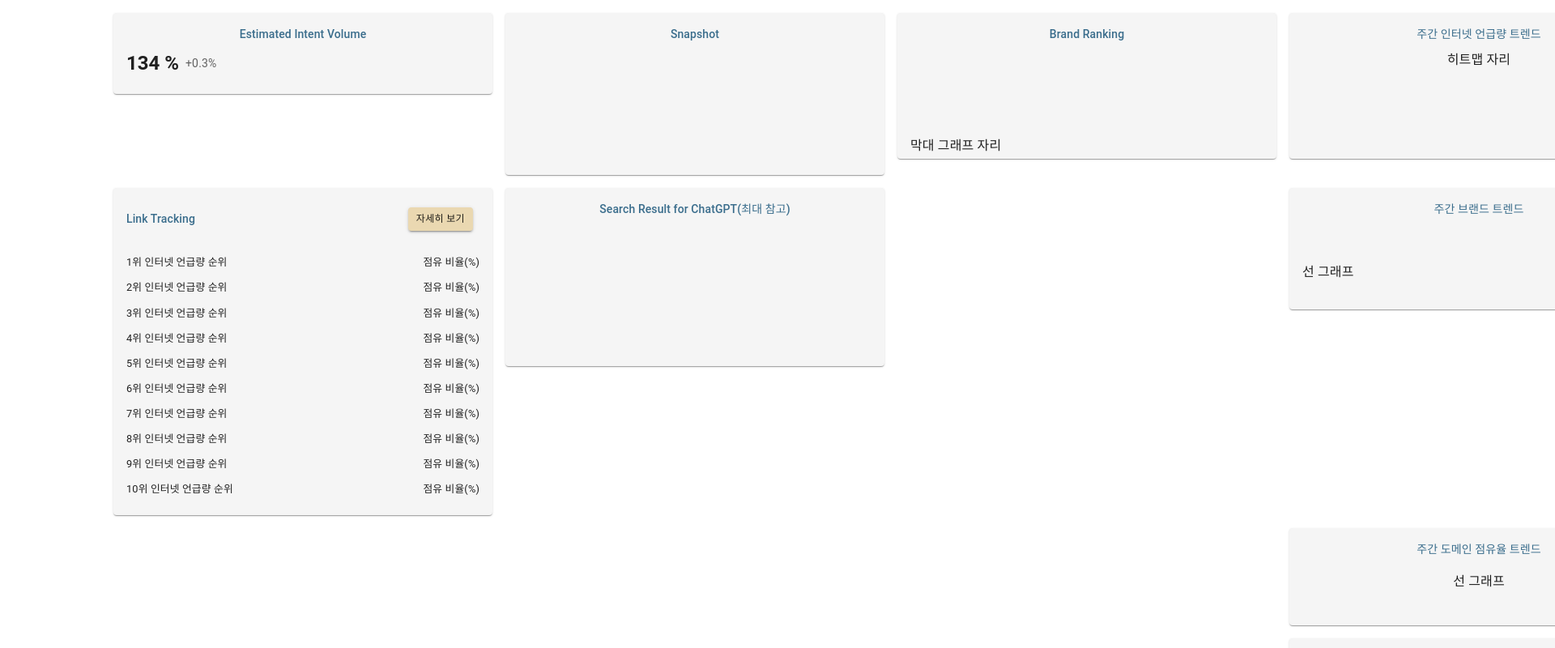
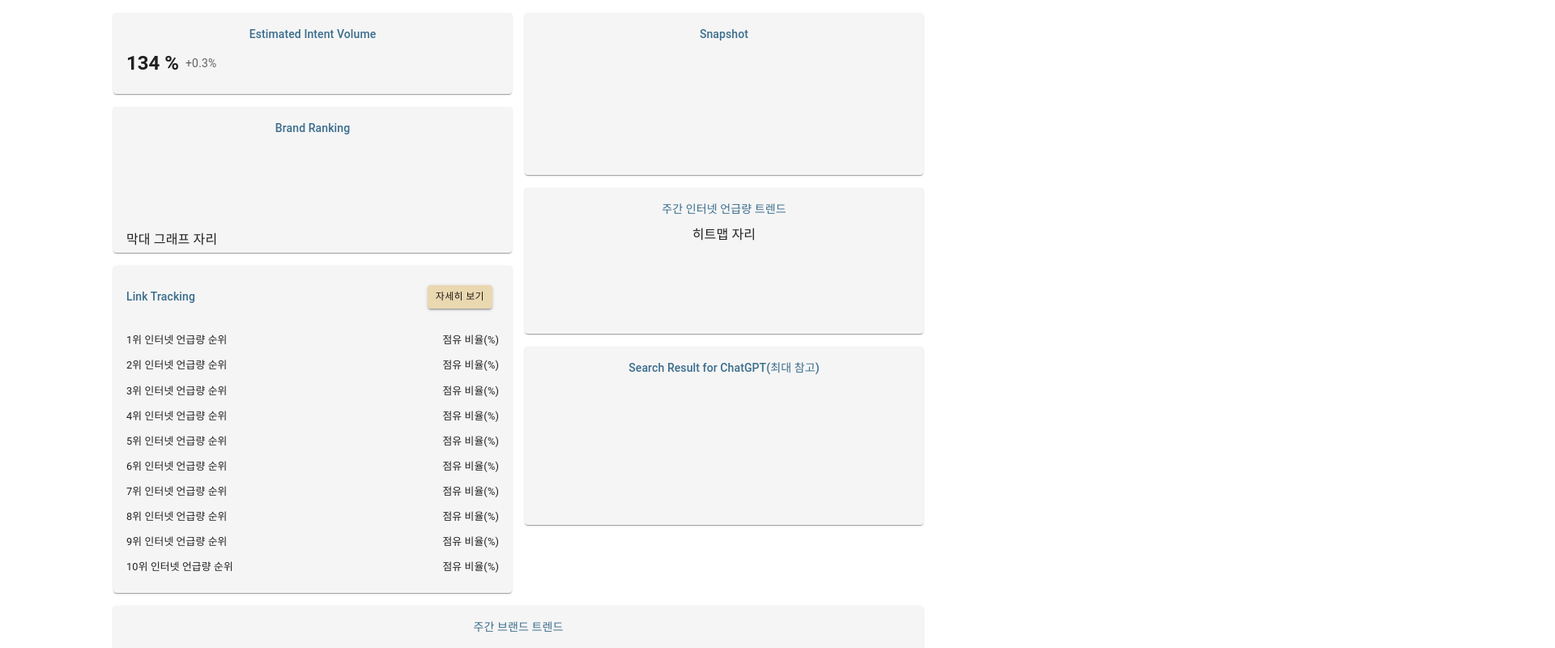
Before and after one commit to sunwook-dev/iOVU, a React (Create React App) app: page /report in a window 1280 px wide. Shown: the part 180-980 px from the top of the page at 81% size, 1920 px wide, since content can reach past the window. Built offline with nearby package versions, Linux system fonts and the light colour scheme.

Commit message:
수정중

```diff
--- a/src/component/report/MentionTracking.jsx
+++ b/src/component/report/MentionTracking.jsx
@@ -11,6 +11,7 @@ const MentionTracking = () => {
       </Typography>
       <Box sx={{ height: "130px", mt: 1 }}>
         히트맵 자리
+        {/* <ApexChart /> */}
         {/* <Grid container sx={{ height: "100%" }}>
           {Array.from({ length: 30 }).map((_, idx) => (
             <Grid item xs={2} key={idx}>
--- a/src/component/report/Snapshot.jsx
+++ b/src/component/report/Snapshot.jsx
@@ -4,7 +4,12 @@ const Snapshot = () => {
   return (
     <Paper
       elevation={1}
-      sx={{ p: 2, minWidth: "468px", height: "200px", bgcolor: "#f5f5f5" }}
+      sx={{
+        p: 2,
+        minWidth: "468px",
+        height: "200px",
+        bgcolor: "#f5f5f5",
+      }}
     >
       <Typography variant="subtitle2" color="secondary">
         Snapshot
--- a/src/pages/Report.jsx
+++ b/src/pages/Report.jsx
@@ -1,4 +1,4 @@
-import { Container, Grid, Box } from "@mui/material";
+import { Container, Box } from "@mui/material";
 import EstimatedVolume from "../component/report/EstimatedVolume";
 import Snapshot from "../component/report/Snapshot";
 import BrandRanking from "../component/report/BrandRanking";
@@ -18,80 +18,74 @@ const Report = () => {
       sx={{ width: "1000px", height: "100%" }}
     >
       <CommonTitle>${}보고서</CommonTitle>
+
+      {/* 2열 그리드 레이아웃 컨테이너 */}
+      <Box sx={{ width: "1000px" }}>
+        {/* 두 개의 열 컨테이너를 Flex로 구성 */}
+        <Box sx={{ display: "flex", gap: "16px" }}>
+          {/* 왼쪽 열 */}
           <Box
             sx={{
-          display: "grid",
-          gridTemplateColumns: "repeat(2, 1fr)",
-          gridGap: "16px",
-          width: "1000px",
+              flex: 1,
+              display: "flex",
+              flexDirection: "column",
+              gap: "16px",
             }}
           >
-        {/* <Grid container spacing={2}> */}
-        {/* 첫 번째 행 */}
-        <Box
-          // item xs={12} md={6}
-
-          sx={{ height: "auto" }}
-        >
+            <Box>
               <EstimatedVolume />
             </Box>
+            <Box>
+              <BrandRanking />
+            </Box>
+            <Box>
+              <LinkTracking />
+            </Box>
+          </Box>
+
+          {/* 오른쪽 열 */}
           <Box
-        // item xs={12} md={6}
+            sx={{
+              flex: 1,
+              display: "flex",
+              flexDirection: "column",
+              gap: "16px",
+            }}
           >
+            <Box>
               <Snapshot />
             </Box>
-
-        {/* 두 번째 행 */}
-        <Box
-        // item xs={12} md={6}
-        >
-          <BrandRanking />
-        </Box>
-        <Box
-        // item xs={12} md={6}
-        >
+            <Box>
               <MentionTracking />
             </Box>
-
-        {/* 세 번째 행 */}
-        <Box
-        // item xs={12} md={6}
-        >
-          <LinkTracking />
-        </Box>
-        <Box
-        // item xs={12} md={6}
-        >
+            <Box>
               <ResultSummary />
             </Box>
+          </Box>
+        </Box>
 
-        {/* 네 번째 행 */}
+        {/* 전체 너비를 차지하는 컴포넌트들 */}
         <Box
-          // item xs={12}
-          gridColumn="span2"
+          sx={{
+            marginTop: "16px",
+            display: "flex",
+            flexDirection: "column",
+            gap: "16px",
+          }}
         >
+          <Box>
             <BrandTracking />
           </Box>
-
-        {/* 다섯 번째 행 */}
-        <Box
-          // item xs={12}
-          gridColumn="span2"
-        >
+          <Box>
             <DomainTr />
           </Box>
-
-        {/* 여섯 번째 행 */}
-        <Box
-          // item xs={12}
-          gridColumn="span2"
-          sx={{ height: "auto" }}
-        >
+          <Box>
             <Analysis />
           </Box>
-        {/* </Grid> */}
+        </Box>
       </Box>
     </Container>
   );
 };
+
 export default Report;
```
Lines whose indentation alone changed are shown as unchanged.
